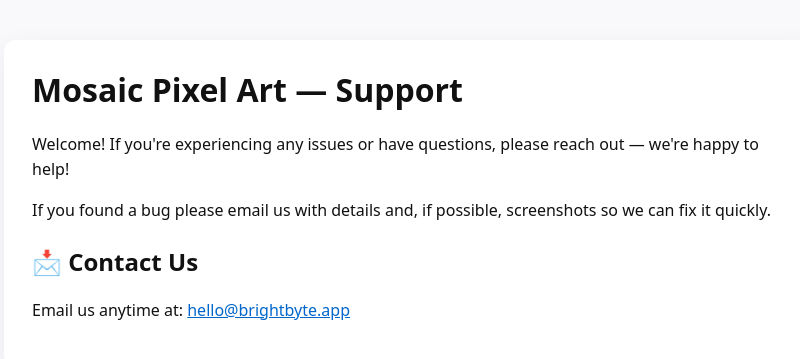
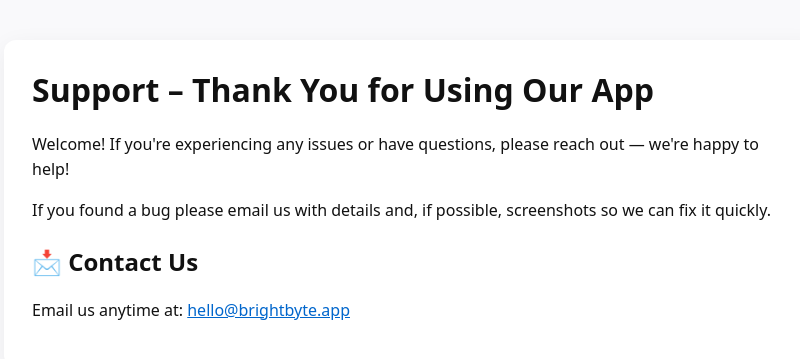
Before and after one commit to MagicScribble/BrightByte, a Jekyll site: the page support.html, which Jekyll copies as it is, in a window 1280 px wide. Shown: the top 359 px of the page, without its empty margins (228-1028 px from the left). Built offline with Jekyll 4.4.1, drawn with Linux system fonts in a browser that asks for light colours.

Commit message:
Update support.html

```diff
--- a/support.html
+++ b/support.html
@@ -19,7 +19,7 @@
 </head>
 <body>
   <main class="container">
-    <h1>Mosaic Pixel Art — Support</h1>
+    <h1>Support – Thank You for Using Our App</h1>
     <p>Welcome! If you're experiencing any issues or have questions, please reach out — we're happy to help!</p>
     <p>If you found a bug please email us with details and, if possible, screenshots so we can fix it quickly. </p>
 
```
